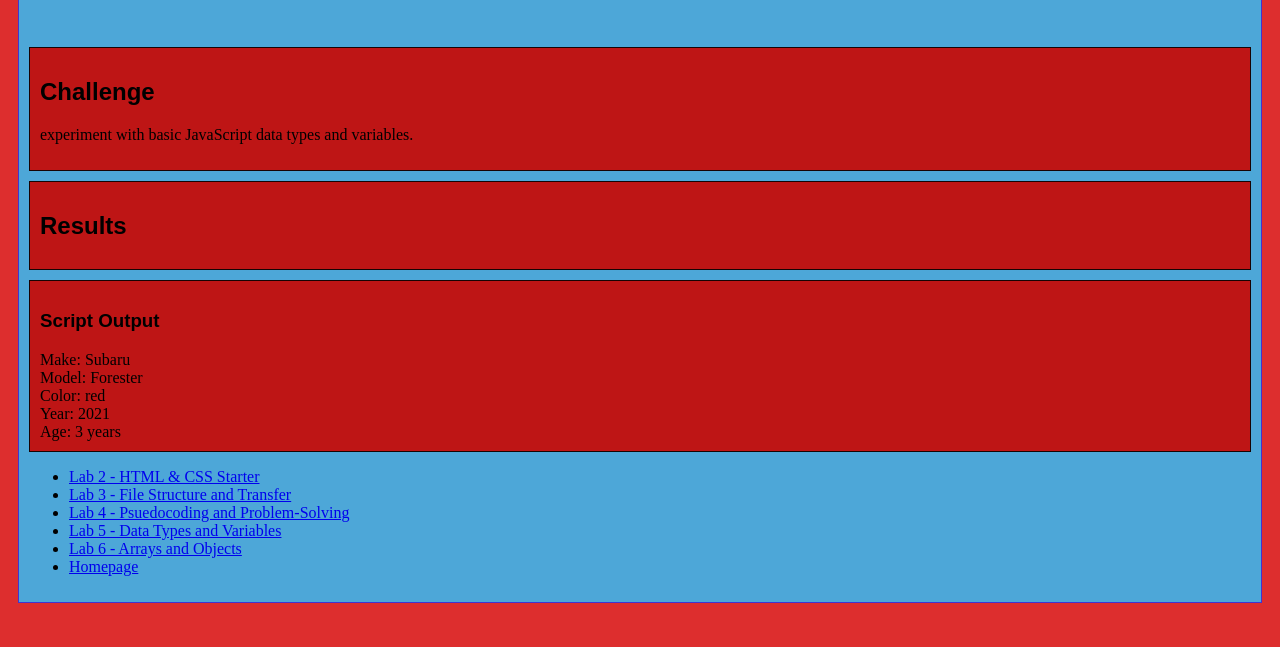
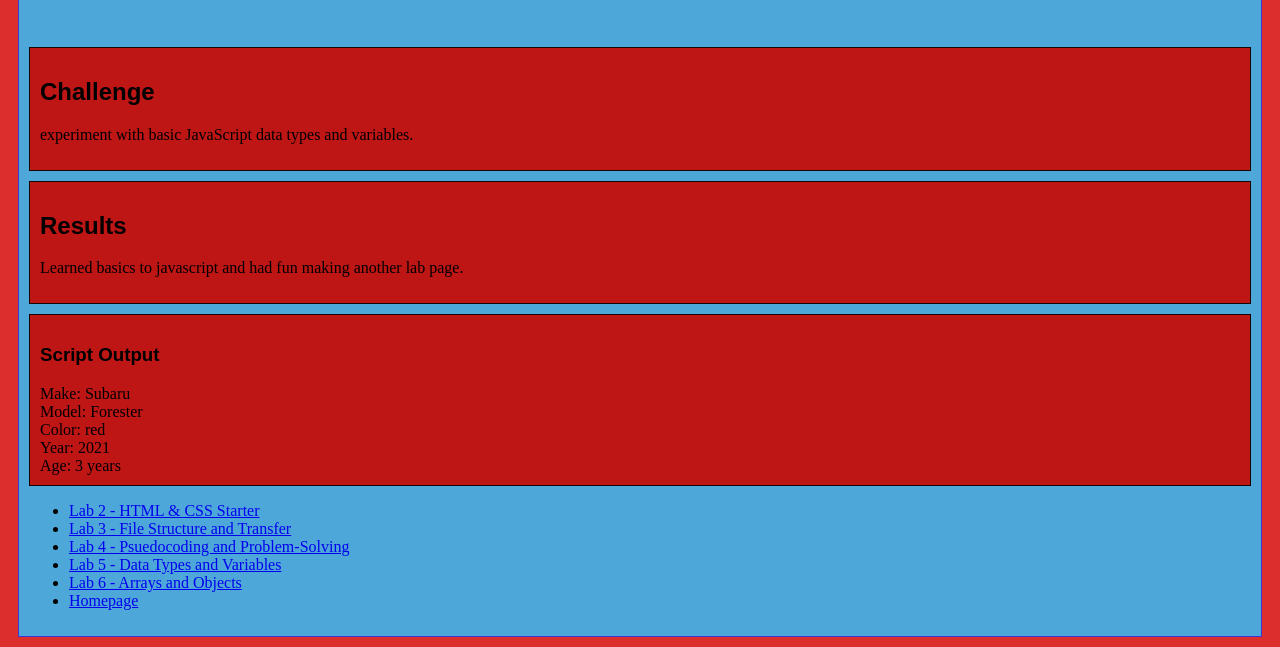
Before and after one commit to bkparz3/art101, a plain HTML site: page lab5/index.html in a window 1280 px wide. Shown: the part 291-938 px from the top of the page. Before the commit the page ends 904 px from the top, so only its background shows below. Drawn offline with nearby package versions, Linux system fonts and the light colour scheme.

```diff
--- a/lab5/index.html
+++ b/lab5/index.html
@@ -30,6 +30,7 @@
 			</div>
 			<div class="minor-section">
 					<h2>Results</h2>
+					<p>Learned basics to javascript and had fun making another lab page.</p>
 					<div id="output"></div>
 			</div>
 			<div class="minor-section">
```
